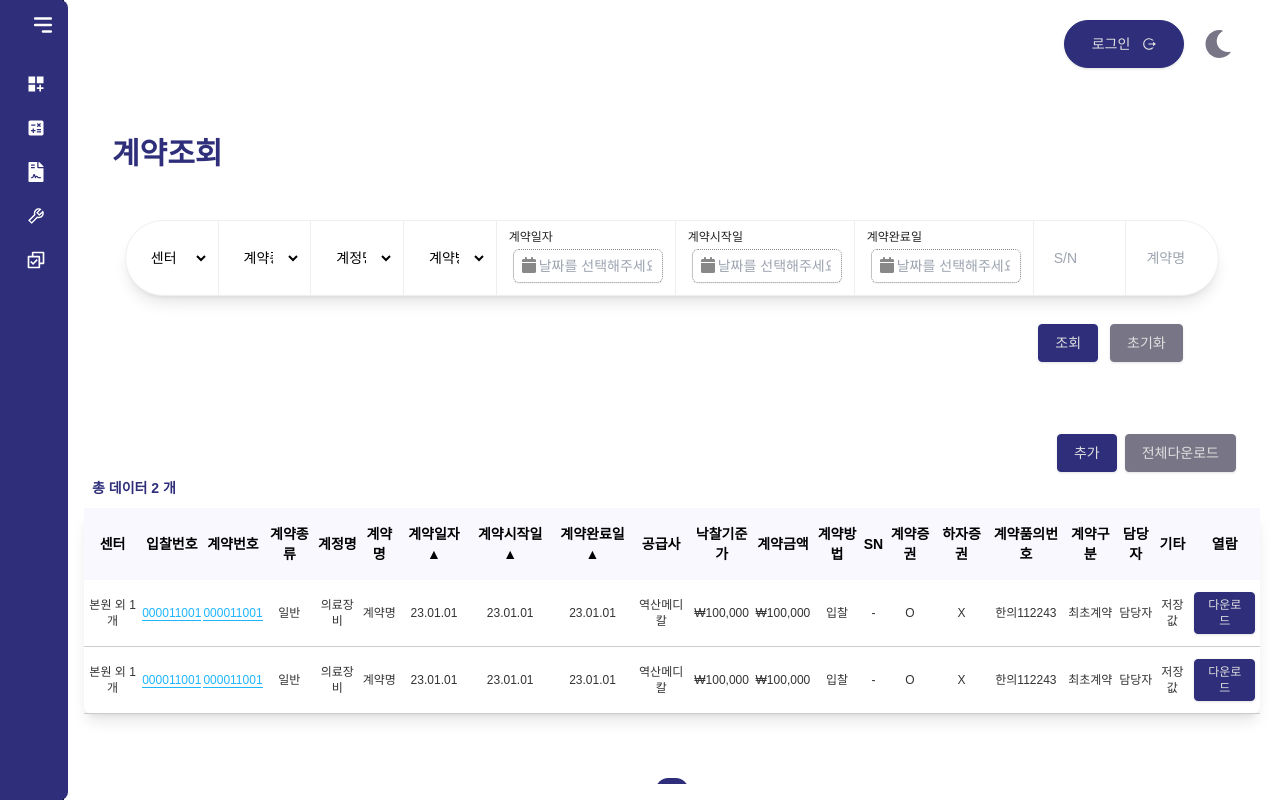
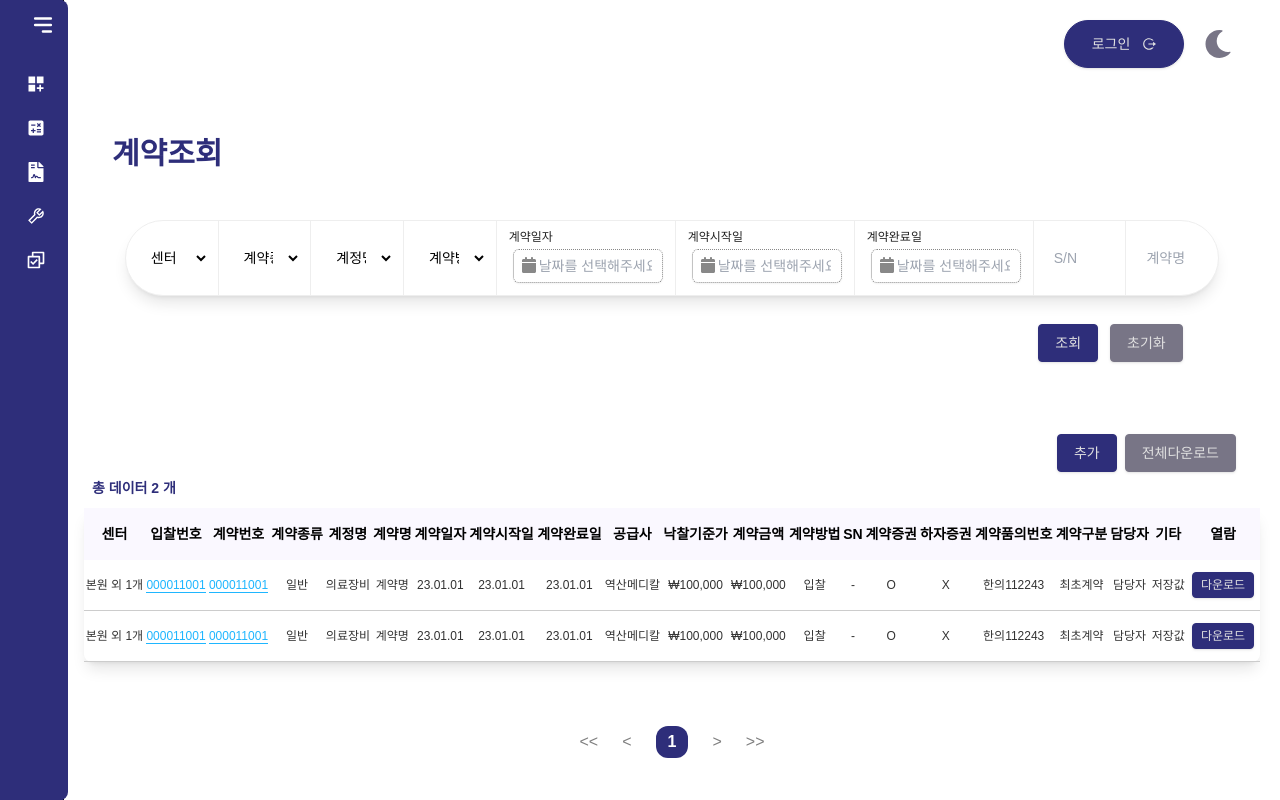
Before and after one commit to Hyeyeon-Ko/pur-ui2, a Next.js app: page /contract in a window 1280 px wide. Built offline with nearby package versions, Linux system fonts and the light colour scheme; a web font is replaced by a local one.

Commit message:
🩹 Fix: 테이블 sort기능 오류 수정

```diff
--- a/components/ui/molecules/table/TableHeader.tsx
+++ b/components/ui/molecules/table/TableHeader.tsx
@@ -57,6 +57,7 @@ const TableHeader: React.FC<TableHeaderProps> = ({
         {columns.map((column) => (
           <th key={column.title} className="text-center py-4">
             {column.title}
+            {setSorter && (
               <span
                 className="cursor-pointer"
                 onClick={() => handleSortToggle(column.title)}
@@ -65,12 +66,14 @@ const TableHeader: React.FC<TableHeaderProps> = ({
                   <>
                     {sorter?.field === column.title && sorter.order === "ascend"
                       ? " ▲"
-                    : sorter?.field === column.title && sorter.order === "descend"
+                      : sorter?.field === column.title &&
+                        sorter.order === "descend"
                       ? " ▼"
                       : " ▲"}
                   </>
                 )}
               </span>
+            )}
           </th>
         ))}
       </tr>
```
Lines whose indentation alone changed are shown as unchanged.
